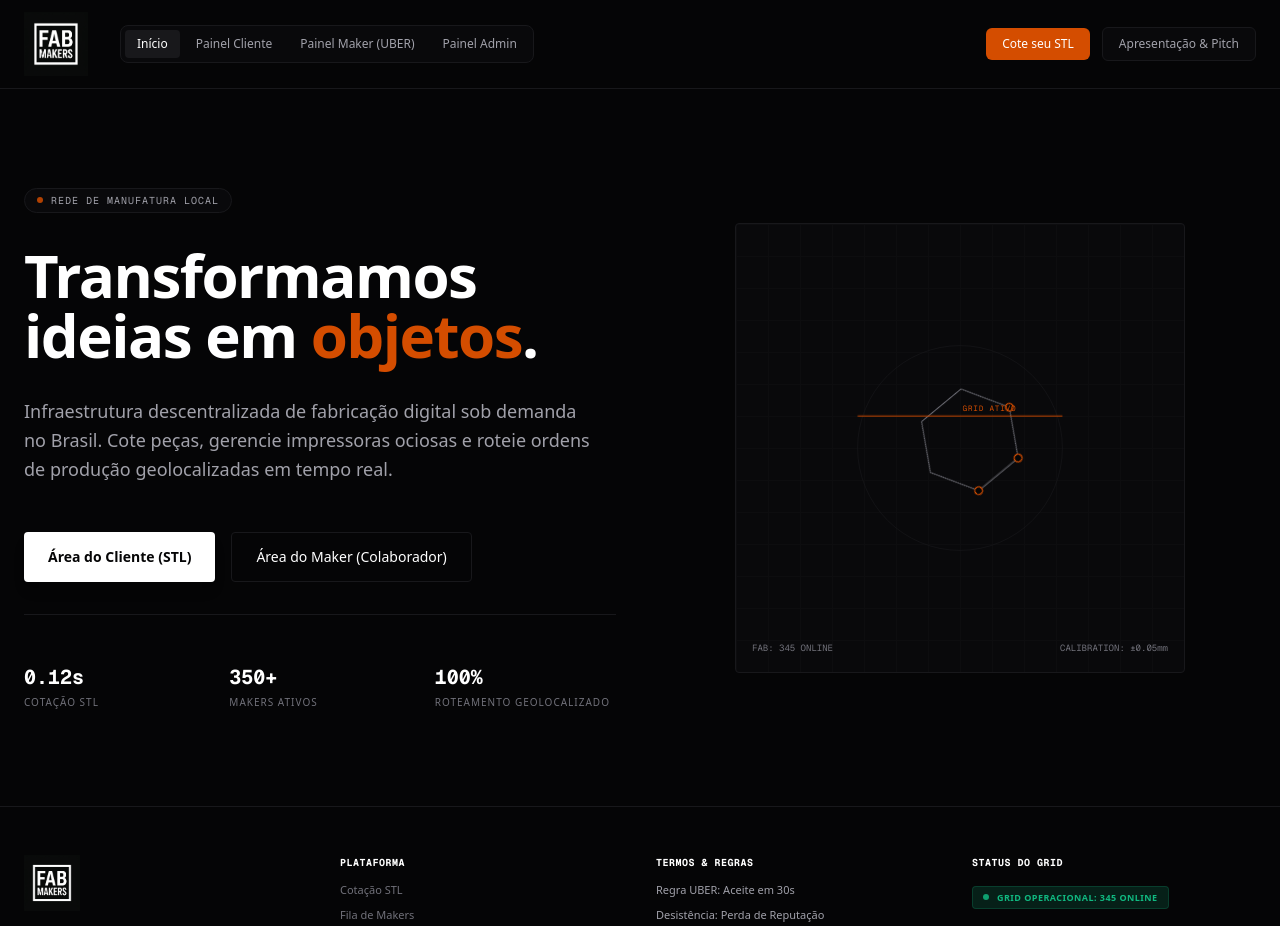
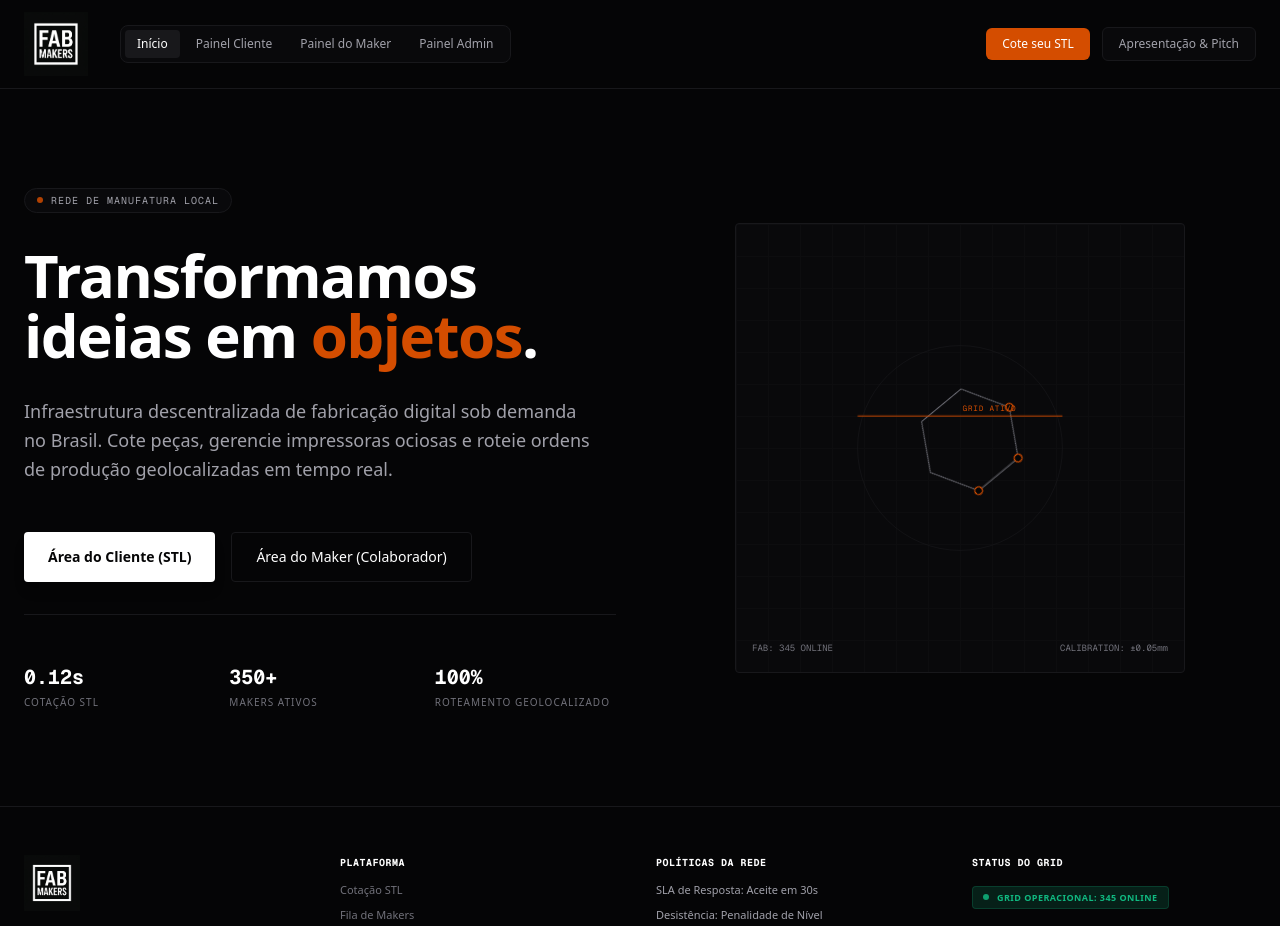
Before and after one commit to Rroda/fabmakers, a Next.js app: page / in a window 1280 px wide. Shown: the top 926 px of the page. Built offline with nearby package versions, Linux system fonts and the light colour scheme.

Commit message:
chore: remove referencias a UBER e adota nomenclatura e politicas oficiais da FAB MAKERS

```diff
--- a/src/app/page.tsx
+++ b/src/app/page.tsx
@@ -906,7 +906,7 @@
                     : "text-[#a1a1aa] hover:text-white hover:bg-[#18181b]/30"
                 }`}
               >
-                Painel Maker (UBER)
+                Painel do Maker
               </button>
               <button
                 onClick={() => setActiveTab("admin")}
@@ -1285,7 +1285,7 @@
                         : "bg-[#18181b] border border-[#27272a] text-[#71717a] cursor-not-allowed"
                     }`}
                   >
-                    Despachar para Fabricação Local (UBER Flow)
+                    Despachar para Fabricação Local
                   </button>
                   {clientZip && nearbyMakers.length > 0 && nearbyMakers.filter(m => {
                     const preset = PRINTER_PRESETS.find(p => `${p.brand} ${p.model}` === m.machine);
@@ -2119,7 +2119,7 @@
                               onClick={acceptJob}
                               className="flex-1 py-3 bg-[#d44d00] hover:bg-[#b04000] text-white font-bold text-xs uppercase tracking-wider rounded transition cursor-pointer text-center"
                             >
-                              Aceitar Job (UBER)
+                              Aceitar Ordem de Serviço
                             </button>
                             <button
                               onClick={rejectJob}
@@ -2445,11 +2445,11 @@
             </ul>
           </div>
           <div>
-            <h4 className="text-[10px] font-bold text-white uppercase tracking-wider mono-text mb-3">Termos & Regras</h4>
+            <h4 className="text-[10px] font-bold text-white uppercase tracking-wider mono-text mb-3">Políticas da Rede</h4>
             <ul className="space-y-2 text-[11px] text-[#71717a]">
-              <li><span className="text-[#a1a1aa]">Regra UBER: Aceite em 30s</span></li>
-              <li><span className="text-[#a1a1aa]">Desistência: Perda de Reputação</span></li>
-              <li><span className="text-[#a1a1aa]">Tolerância Mínima: ±0.05mm</span></li>
+              <li><span className="text-[#a1a1aa]">SLA de Resposta: Aceite em 30s</span></li>
+              <li><span className="text-[#a1a1aa]">Desistência: Penalidade de Nível</span></li>
+              <li><span className="text-[#a1a1aa]">Tolerância Dimensional: ±0.05mm</span></li>
             </ul>
           </div>
           <div className="space-y-2">
```
